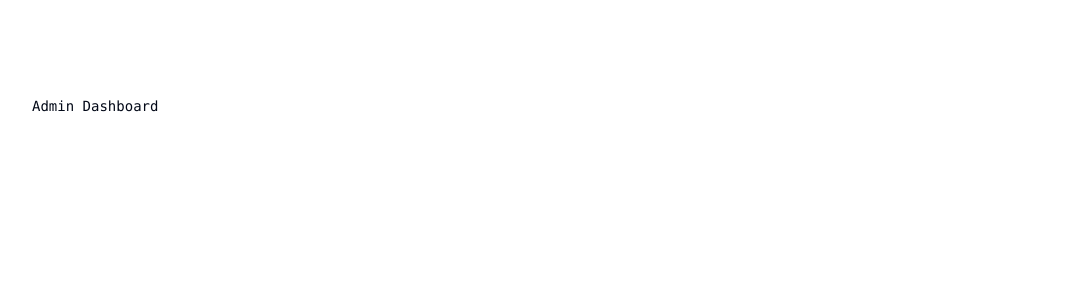
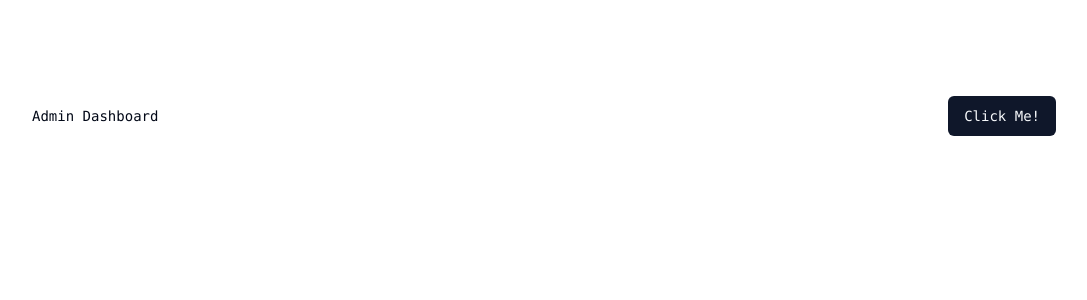
Before and after one commit to DragonSenses/complete-ecommerce-store, a Next.js app in the folder ecommerce-admin/: page / in a window 1280 px wide. Shown: the top 300 px of the page, without its empty margins (96-1183 px from the left). Built offline with nearby package versions, Linux system fonts and the light colour scheme.

Commit message:
Add button component

```diff
--- a/ecommerce-admin/app/(root)/page.tsx
+++ b/ecommerce-admin/app/(root)/page.tsx
@@ -1,8 +1,11 @@
+import { Button } from "@/components/ui/button";
+
 export default function Home() {
   return (
     <main className="flex min-h-screen flex-col items-center justify-between p-24">
       <div className="z-10 max-w-5xl w-full items-center justify-between font-mono text-sm lg:flex">
         Admin Dashboard
+        <Button>Click Me!</Button>
       </div>
     </main>
   )
```
